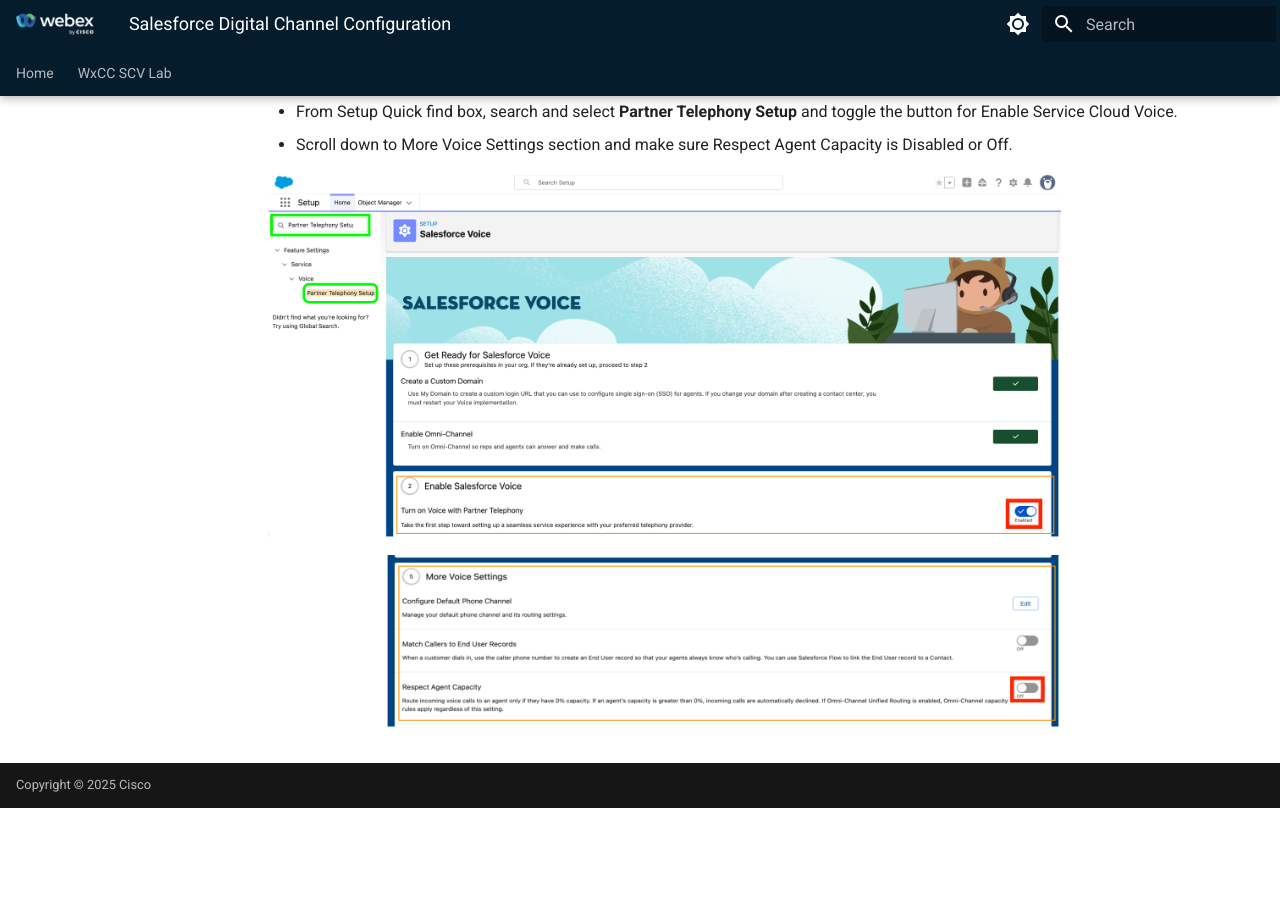
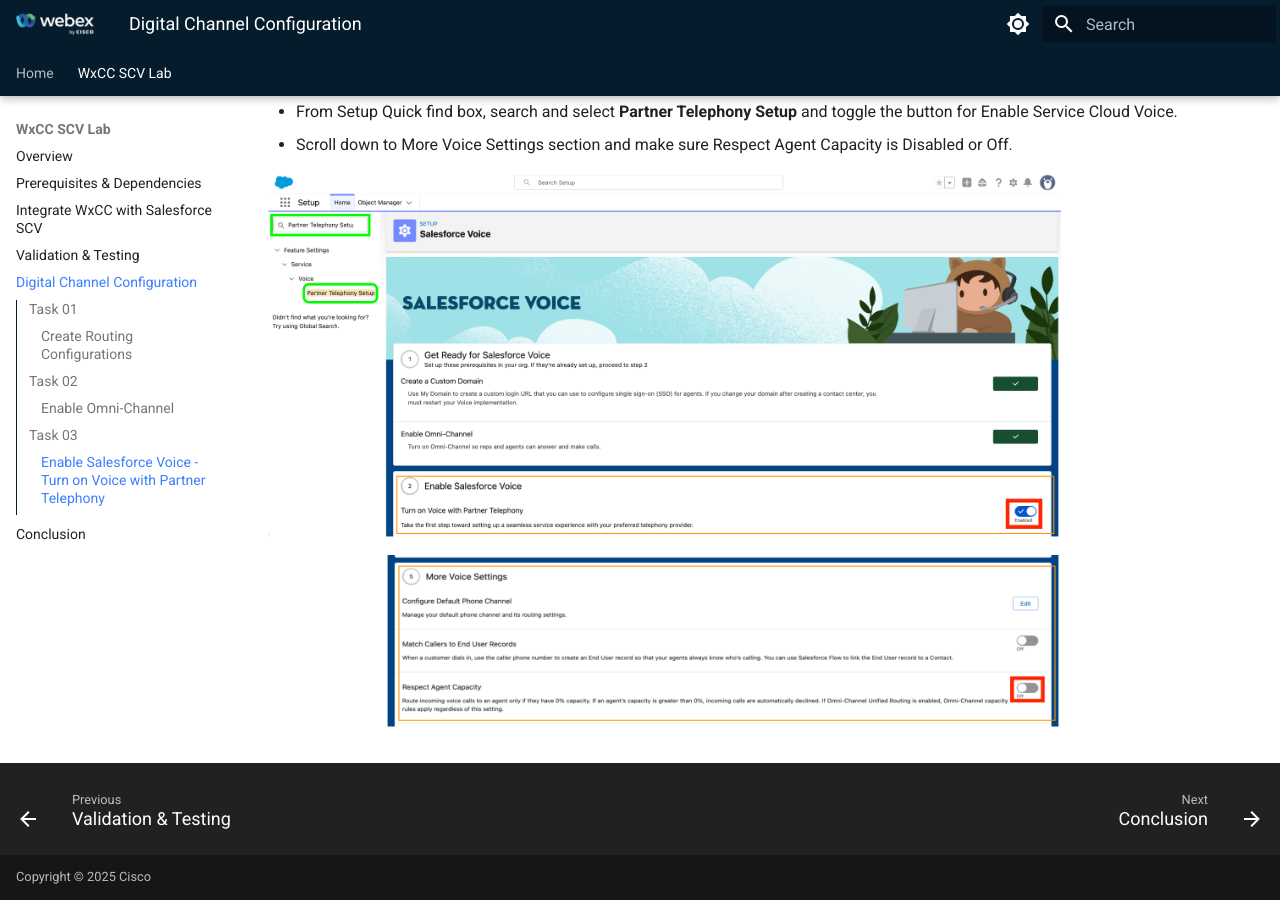
Before and after one commit to WebexCC-SA/LAB-21188, an MkDocs documentation site: the page built from docs/digitalChanIntegrationDK.md, in a window 1280 px wide and 900 px high, scrolled down 3073 px. Built offline with MkDocs 1.6.1 and Material for MkDocs 9.7.7, drawn with Linux system fonts in a browser that asks for light colours; before the commit the page ends 3881 px from its top, so only the background shows below that.

Commit message:
Update mkdocs.yml

```diff
--- a/mkdocs.yml
+++ b/mkdocs.yml
@@ -92,6 +92,7 @@
       - Prerequisites & Dependencies: preReqDK.md
       - Integrate WxCC with Salesforce SCV: integrationTasksDK.md
       - Validation & Testing: validTestDK.md
+      - Digital Channel Configuration: digitalChanIntegrationDK.md
       - Conclusion: conclusionDK.md
 #  - Old Lab:
 #      - Overview: overview.md
```
